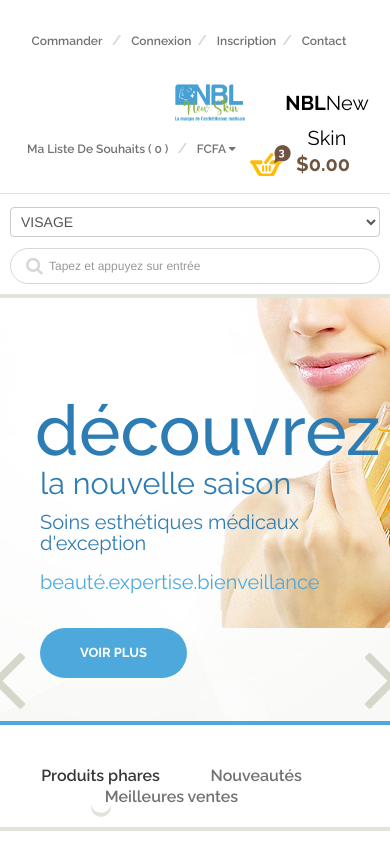
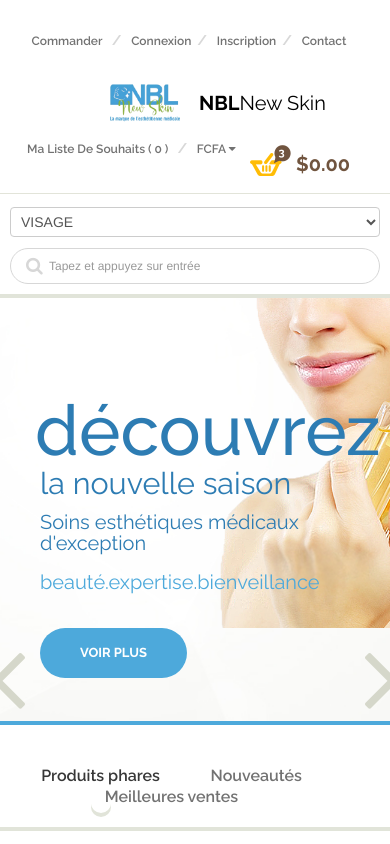
Before and after one commit to S1o2n3y/nbl_ecommerce, a plain HTML site: page index.html in a window 390 px wide. Shown: the top 844 px of the page. Drawn offline with nearby package versions, Linux system fonts and the light colour scheme.

Commit message:
feat: responsive header

```diff
--- a/css/responsive.css
+++ b/css/responsive.css
@@ -364,7 +364,8 @@
     }
 
   body:not(.homepage2)  .logo-holder{
-        text-align: center;
+        display: flex;
+        justify-content: center;
     }
   body:not(.homepage2)  .top-menu.cart-menu {
         margin-top: -10px;
@@ -380,8 +381,11 @@
   body:not(.homepage2)  .cart-holder {
         text-align: center;
     }
+
+
+
   body:not(.homepage2)  .top-row .logo {
-        margin-left: 160px;
+        margin-left: -100px;
         padding-top: 10px;
         text-align: center;
     }
@@ -405,6 +409,7 @@ text-align: center;
     .section-homepage-subscribe .offer-text{
         display: none;
     }
+
 }
 
 @media all and (max-width:405px) {
--- a/css/style.css
+++ b/css/style.css
@@ -106,6 +106,8 @@ h5,
     margin-left: 5px;
     width: 100px;
     height: auto;
+    align-items: center;
+    justify-content: center;
 }
 .homepage2  .top-row .logo {
     margin-left: 0px;
```
